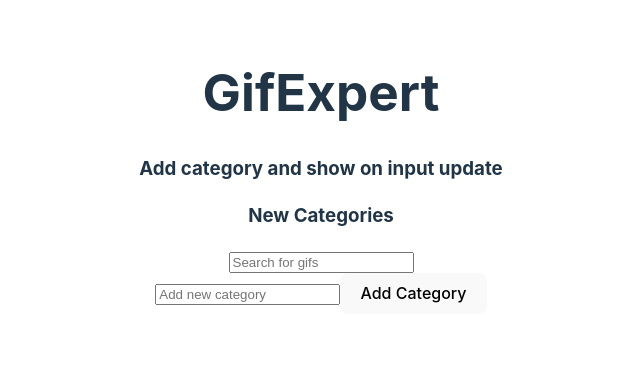
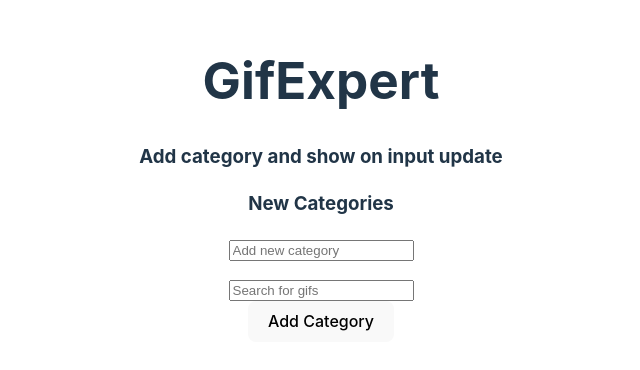
Before and after one commit to PostboxRetinal/EDA2, a React (Vite) app in the folder challenge-9/: page / in a window 1280 px wide. Shown: the part 220-590 px from the top of the page, without its empty margins (319-959 px from the left). Built offline with nearby package versions, Linux system fonts and the light colour scheme.

Commit message:
cosmetic updates - Added .env for practical purposes

```diff
--- a/challenge-9/src/components/GifGrid.jsx
+++ b/challenge-9/src/components/GifGrid.jsx
@@ -1,4 +1,4 @@
-import { useEffect, useState } from "react";
+import { useEffect, useState } from 'react';
 import PropTypes from 'prop-types';
 
 const getGifs = async (category) => {
@@ -11,12 +11,12 @@ const getGifs = async (category) => {
 		return {
 			id: id,
 			title: title,
-            url: images.original.url
-        }
+			url: images.original.url,
+		};
 	});
 
 	return gifs;
-}
+};
 
 export const GifGrid = ({ category }) => {
 	const [inputValue, setInputValue] = useState('');
@@ -26,8 +26,7 @@ export const GifGrid = ({ category }) => {
 
 	useEffect(() => {
 		if (inputValue) {
-            getGifs(inputValue)
-                .then(setGifs);
+			getGifs(inputValue).then(setGifs);
 		}
 	}, [inputValue]);
 
@@ -47,14 +46,9 @@ export const GifGrid = ({ category }) => {
 	return (
 		<div>
 			<h3>{category}</h3>
-            <input
-                type="text"
-                value={inputValue}
-                onChange={handleInputChange}
-                placeholder="Search for gifs"
-            />
+
 			<div>
-                {gifs.map(gif => (
+				{gifs.map((gif) => (
 					<div key={gif.id}>
 						<h4>{gif.title}</h4>
 						<img src={gif.url} alt={gif.title} />
@@ -67,16 +61,23 @@ export const GifGrid = ({ category }) => {
 				onChange={handleCategoryChange}
 				placeholder="Add new category"
 			/>
-            <button onClick={handleAddCategory}>Add Category</button>
 			<ul>
 				{categories.map((cat, index) => (
 					<li key={index}>{cat}</li>
 				))}
 			</ul>
+			<input
+				type="text"
+				value={inputValue}
+				onChange={handleInputChange}
+				placeholder="Search for gifs"
+			/>
+			<br />
+			<button onClick={handleAddCategory}>Add Category</button>
 		</div>
-    )
-}
+	);
+};
 
 GifGrid.propTypes = {
-    category: PropTypes.string.isRequired
-}
+	category: PropTypes.string.isRequired,
+};
```
Also changed, not shown: 2 other files (tests, documents, lock files or other folders). Lines whose indentation alone changed are shown as unchanged.
